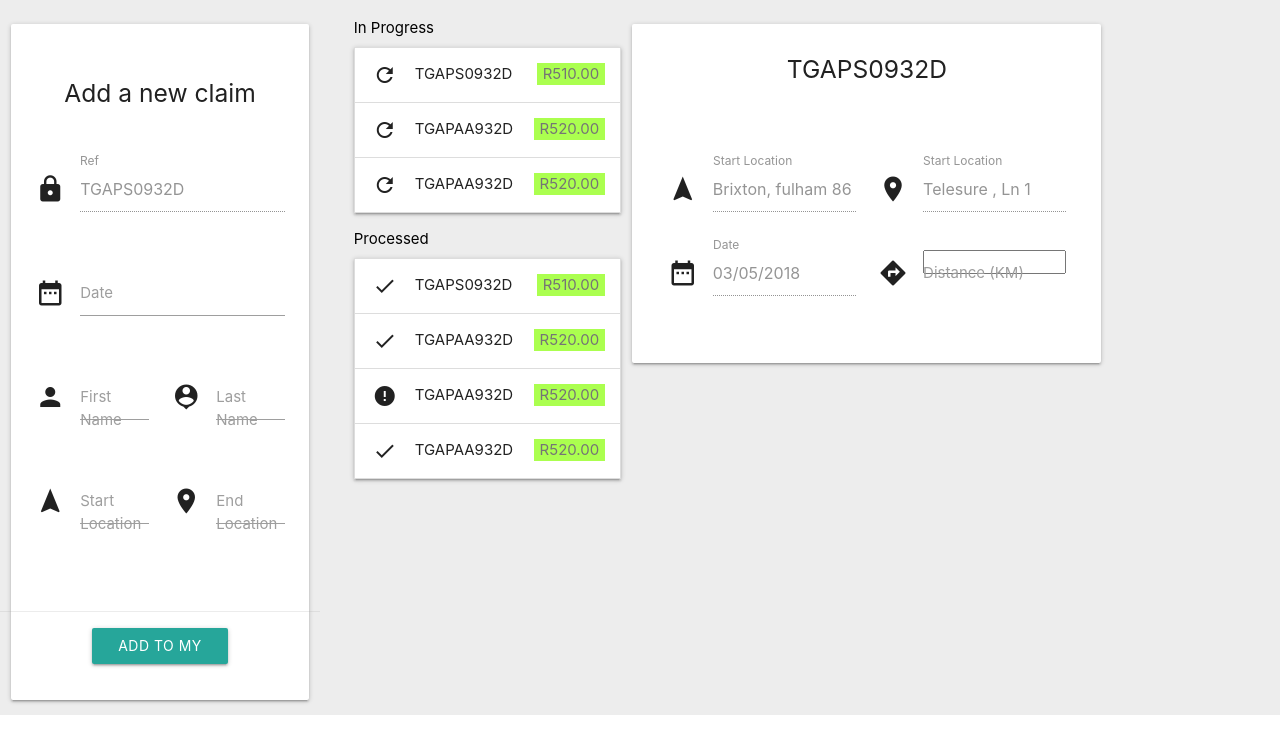
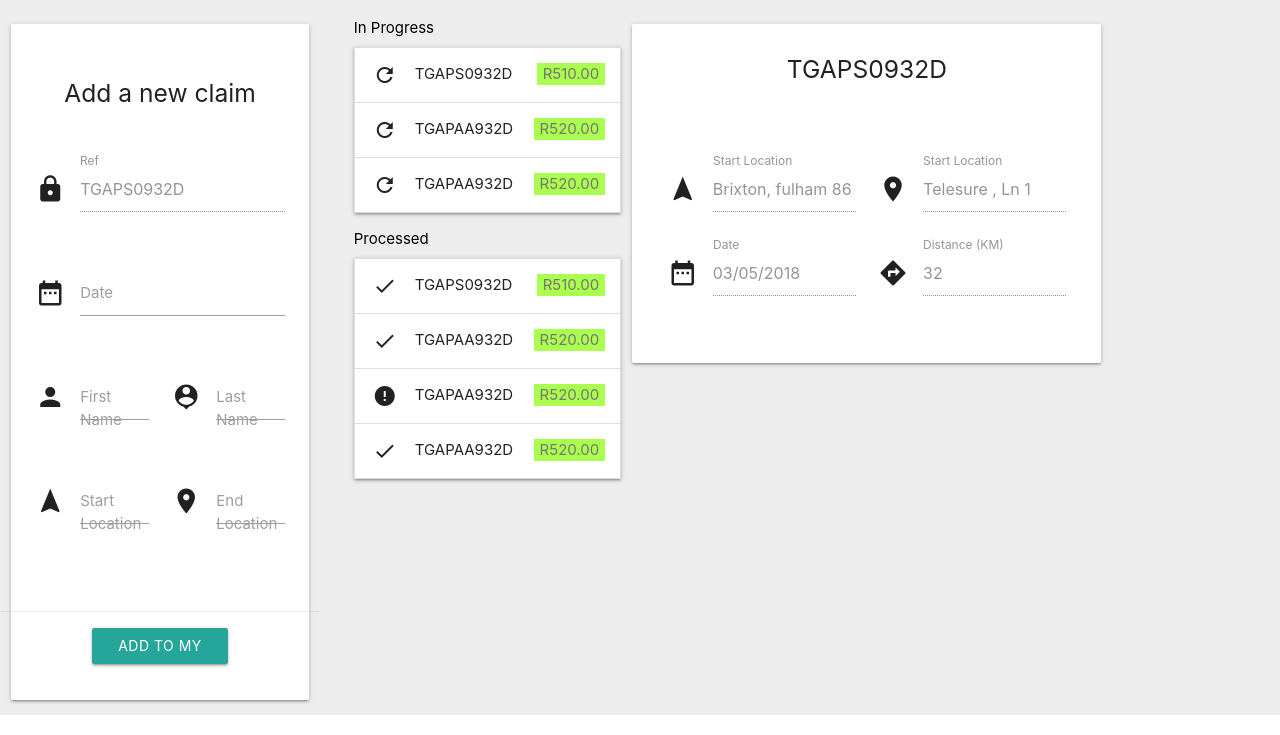
Before and after one commit to Lavhe/TheTim, a plain HTML site: page client/index.html in a window 1280 px wide. Shown: the part 119-854 px from the top of the page. Drawn offline with nearby package versions, Linux system fonts and the light colour scheme; files whose address does not match are found by name.

Commit message:
Fixed the distance field

```diff
--- a/client/index.html
+++ b/client/index.html
@@ -196,8 +196,8 @@
 								</div>
 								<div class="input-field col s6">
 									<i class="material-icons prefix">directions</i>
-									<input class="datepicker" id="icon_date" type="32">
-									<label for="icon_date">Distance (KM)</label>
+									<input disabled id="icon_date22" type="text" value="32">
+									<label for="icon_date22">Distance (KM)</label>
 								</div>
 							</div>
 						</div>
```
